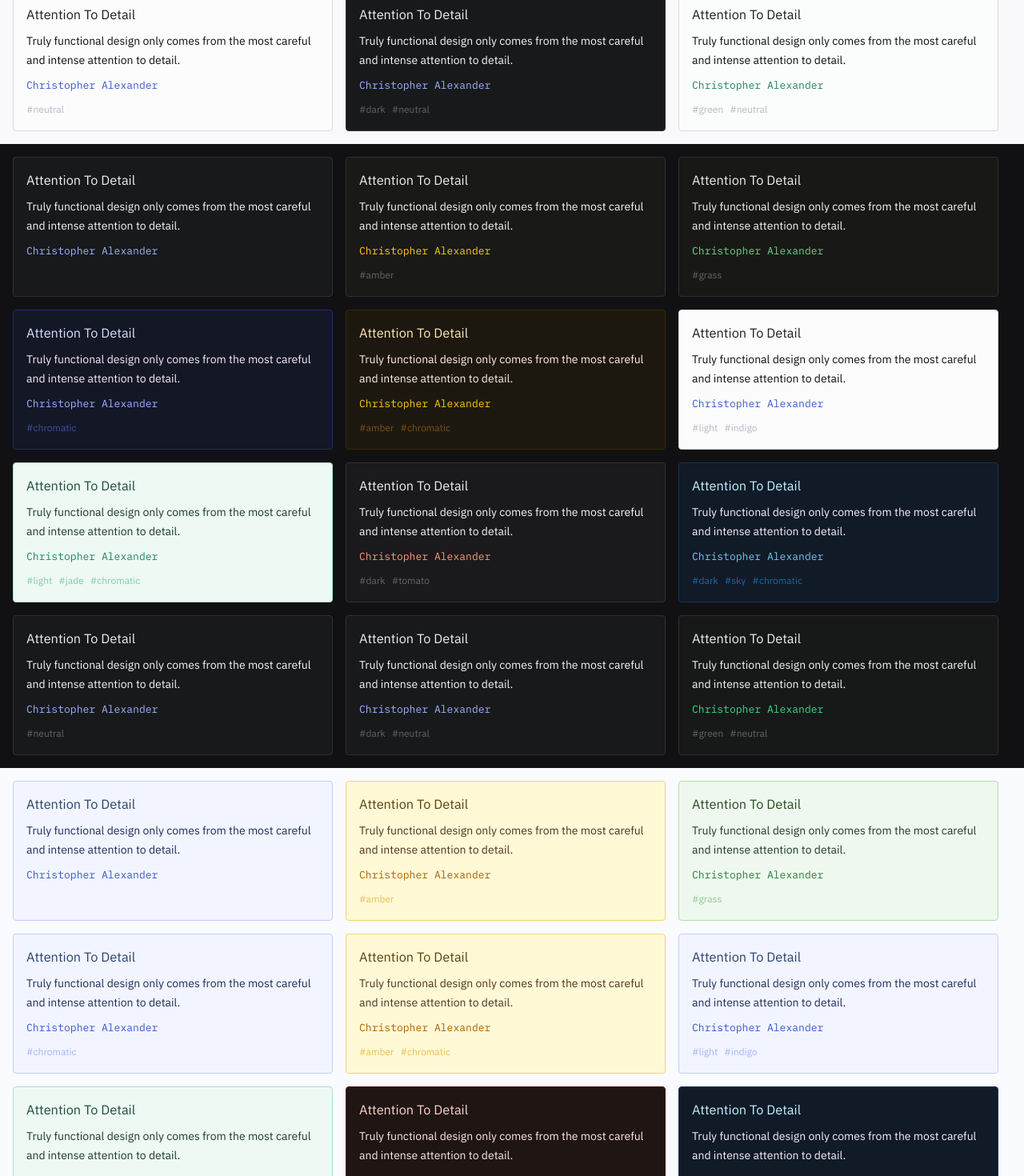
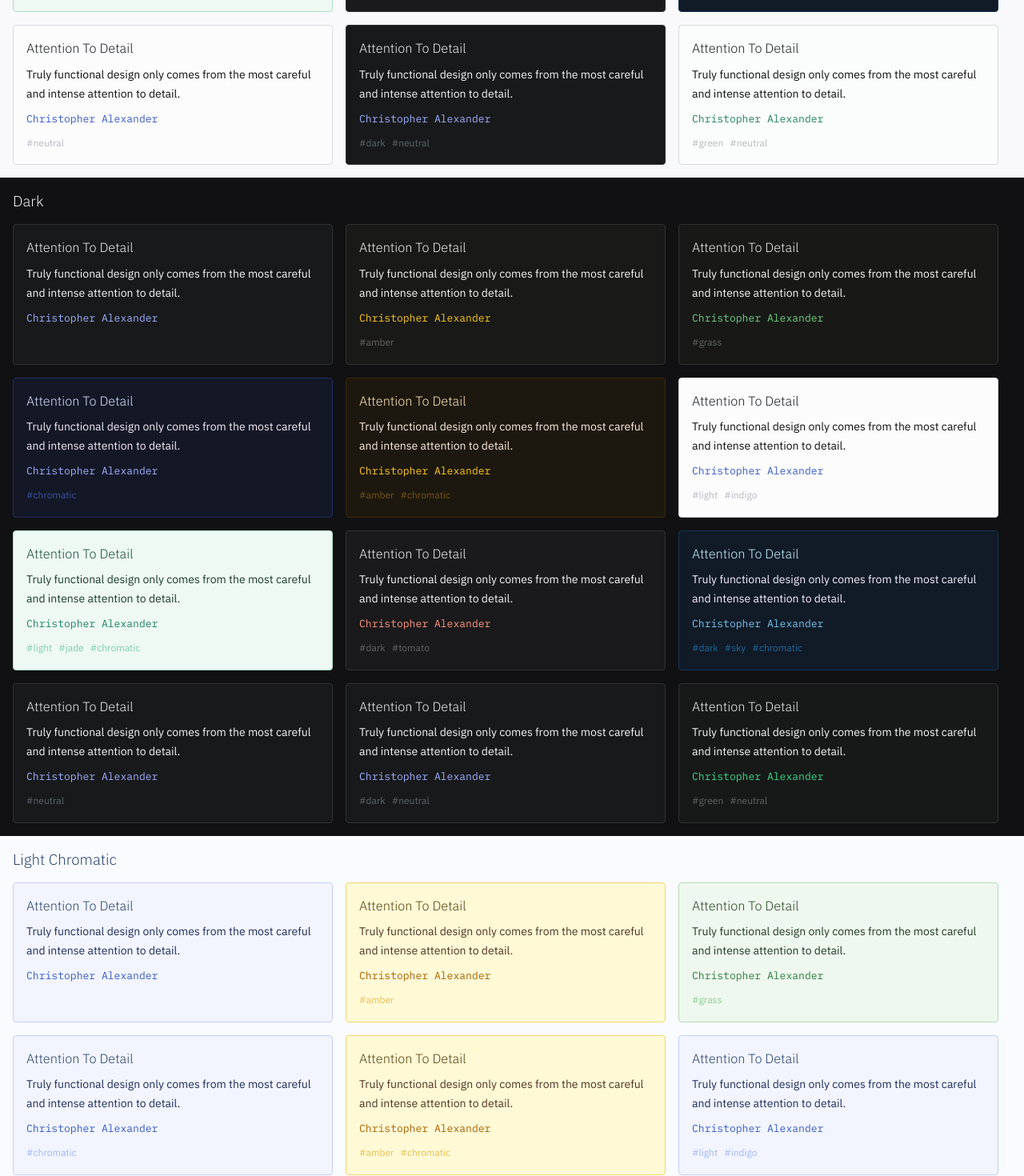
Before and after one commit to Aias/barnsworthburning, a SvelteKit app: page /testbench in a window 1280 px wide. Shown: the part 600-2070 px from the top of the page at 80% size. Built offline with nearby package versions, Linux system fonts and the light colour scheme.

Commit message:
Finish conversion to runes (and no errors!)

```diff
--- a/package.json
+++ b/package.json
@@ -23,7 +23,7 @@
 		"@sveltejs/adapter-node": "^1.3.1",
 		"@sveltejs/kit": "^1.27.6",
 		"sass": "^1.69.5",
-		"svelte": "^5.0.0-next.15",
+		"svelte": "^5.0.0-next.17",
 		"svelte-preprocess": "^5.1.1",
 		"vite": "^5.0.4"
 	},
--- a/src/components/TopicList.svelte
+++ b/src/components/TopicList.svelte
@@ -1,5 +1,5 @@
 <script>
-	export let topics = [];
+	let { topics = [] } = $props();
 </script>
 
 {#if topics?.length > 0}
--- a/src/routes/+error.svelte
+++ b/src/routes/+error.svelte
@@ -1,5 +1,5 @@
 <script>
-	export let status, error;
+	let { status, error } = $props();
 
 	const dev = process.env.NODE_ENV === 'development';
 </script>
--- a/src/routes/testbench/+page.svelte
+++ b/src/routes/testbench/+page.svelte
@@ -1,6 +1,5 @@
 <script>
 	import '$styles/app.css';
-	import TestCard from './TestCard.svelte';
 
 	const themes = [
 		{},
@@ -16,41 +15,90 @@
 		{ chroma: 'neutral', mode: 'dark' },
 		{ chroma: 'neutral', palette: 'green' }
 	];
+	const testSections = [
+		'light',
+		'dark',
+		'light chromatic',
+		'dark chromatic'
+	];
 </script>
 
-<main class="light">
-	{#each themes as { mode, palette, chroma }}
-		<TestCard {mode} {palette} {chroma} />
-	{/each}
-</main>
-<main class="dark">
-	{#each themes as { mode, palette, chroma }}
-		<TestCard {mode} {palette} {chroma} />
-	{/each}
-</main>
-<main class="light chromatic">
-	{#each themes as { mode, palette, chroma }}
-		<TestCard {mode} {palette} {chroma} />
-	{/each}
-</main>
-<main class="dark chromatic">
-	{#each themes as { mode, palette, chroma }}
-		<TestCard {mode} {palette} {chroma} />
+{#snippet testCard({ mode, palette, chroma })}
+<article class={`${mode || ''} ${palette || ''} ${chroma || ''}`}>
+	<h3>Attention to Detail</h3>
+	<p>Truly functional design only comes from the most careful and intense attention to detail.</p>
+	<a href="./">Christopher Alexander</a>
+	<ul>
+		{#if mode}<li>#{mode}</li>{/if}
+		{#if palette}<li>#{palette}</li>{/if}
+		{#if chroma}<li>#{chroma}</li>{/if}
+	</ul>
+</article>
+{/snippet}
+
+<main>
+	{#each testSections as testClass}
+		<section class={testClass}>
+			<h2>{testClass}</h2>
+			<div>
+				{#each themes as { mode, palette, chroma }}
+					{@render testCard({ mode, palette, chroma })}
+				{/each}
+			</div>
+		</section>
 	{/each}
 </main>
 
-<style>
-	main {
+
+<style lang="scss">
+	section {
+		padding: 1rem;
+		background-color: var(--background);
+		display: flex;
+		flex-direction: column;
+		gap: 1rem;
+	}
+	div {
 		--gap: 1rem;
 		display: flex;
 		flex-direction: row;
 		flex-wrap: wrap;
 		gap: var(--gap);
-		padding: 1rem;
-		background-color: var(--background);
 	}
 
-	main > :global(*) {
+	div > :global(*) {
 		flex: 0 0 calc(100% / 3 - var(--gap));
 	}
+
+	article {
+		padding: 1rem;
+		border: 1px solid var(--divider);
+		border-radius: 4px;
+		background-color: var(--paper);
+		display: flex;
+		flex-direction: column;
+		gap: 0.5rem;
+		&:hover {
+			border-color: var(--border);
+			background-color: var(--container);
+			transition: all 200ms;
+		}
+	}
+
+	h2, h3 {
+		text-transform: capitalize;
+	}
+	p {
+		color: var(--display);
+	}
+	ul {
+		display: flex;
+		flex-direction: row;
+		gap: 0.5rem;
+		list-style: none;
+		margin: 0;
+		padding: 0;
+		color: var(--hint);
+		font-size: 0.75rem;
+	}
 </style>
--- a/src/routes/testbench/TestCard.svelte
+++ /dev/null
@@ -1,50 +0,0 @@
-<script>
-	export let mode, palette, chroma;
-</script>
-
-<section class={`${mode || ''} ${palette || ''} ${chroma || ''}`}>
-	<h3>Attention to Detail</h3>
-	<p>Truly functional design only comes from the most careful and intense attention to detail.</p>
-	<a href="./">Christopher Alexander</a>
-	<ul>
-		{#if mode}<li>#{mode}</li>{/if}
-		{#if palette}<li>#{palette}</li>{/if}
-		{#if chroma}<li>#{chroma}</li>{/if}
-	</ul>
-</section>
-
-<style lang="scss">
-	section {
-		padding: 1rem;
-		border: 1px solid var(--divider);
-		border-radius: 4px;
-		background-color: var(--paper);
-		display: flex;
-		flex-direction: column;
-		gap: 0.5rem;
-		&:hover {
-			border-color: var(--border);
-			background-color: var(--container);
-			transition: all 200ms;
-		}
-	}
-
-	h3 {
-		color: var(--primary);
-		text-transform: capitalize;
-		font-weight: 400;
-	}
-	p {
-		color: var(--display);
-	}
-	ul {
-		display: flex;
-		flex-direction: row;
-		gap: 0.5rem;
-		list-style: none;
-		margin: 0;
-		padding: 0;
-		color: var(--hint);
-		font-size: 0.75rem;
-	}
-</style>
```
Also changed, not shown: src/components/Index.SettingsButton.svelte (deleted, +0 -34 lines), src/components/Index.svelte (+33 -2 lines), src/components/RelationList.svelte (+9 -7 lines), 1 other file (tests, documents, lock files or other folders).
